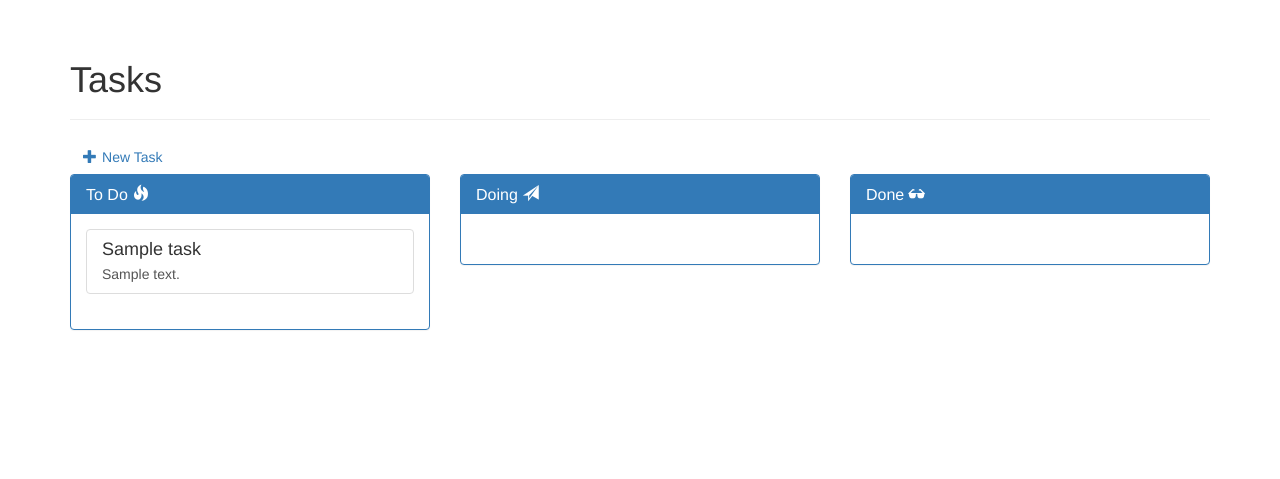
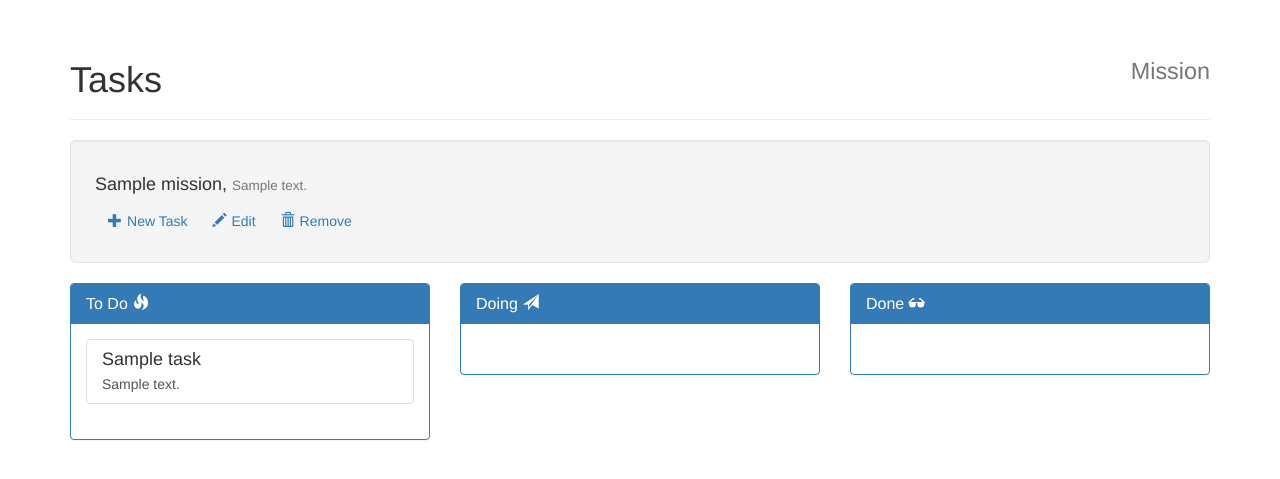
Before and after one commit to gabrielssilva/flasktasks, a Flask app: page /tasks?mission_id=1 in a window 1280 px wide. Shown: the part 52-531 px from the top of the page. Run offline with Flask 2, Linux system fonts and the light colour scheme; tables that the repository leaves empty hold one stand-in row (values such as "Sample post"); some libraries are stand-ins or nearby versions.

Commit message:
Adds missions to task pages, and deletes stuff
Signed-off-by: Gabriel Silva <gabriel93.silva@gmail.com>

```diff
--- /dev/null
+++ b/flasktasks/static/js/application.js
@@ -0,0 +1,19 @@
+$("#delete-task").click(function() {
+    http_delete($(this));
+    return false;
+});
+
+$("#delete-mission").click(function() {
+    http_delete($(this));
+    return false;
+});
+
+function http_delete(element) {
+    $.ajax({
+        url: element.attr('href'),
+        type: 'DELETE',
+        success: function(result) {
+            window.location.href = result;
+        }
+    });
+}
--- a/flasktasks/templates/base.html
+++ b/flasktasks/templates/base.html
@@ -3,8 +3,9 @@
     <head>
         <link rel=stylesheet href="{{ url_for('static',filename='css/bootstrap.css') }}">
         <link rel=stylesheet href="{{ url_for('static',filename='css/application.css') }}">
-        <script src="{{ url_for('static', filename='js/jquery-2.2.4.js') }}" async></script>
-        <script src="{{ url_for('static', filename='js/bootstrap.js') }}" async></script>
+        <script src="{{ url_for('static', filename='js/jquery-2.2.4.js') }}" defer></script>
+        <script src="{{ url_for('static', filename='js/bootstrap.js') }}" defer></script>
+        <script src="{{ url_for('static', filename='js/application.js') }}" defer></script>
         <title>FlaskTasks</title>
     </head>
     <body>
--- a/flasktasks/templates/task/index.html
+++ b/flasktasks/templates/task/index.html
@@ -2,12 +2,24 @@
 {% block body %}
 <div class="container">
     <div class="page-header">
-        <h1>Tasks</h1>
+        <h1>Tasks<small class="pull-right">Mission</small></h1>
     </div>
 
-    <a href="{{ url_for('new_task') }}" class="btn btn-link new-item">
-        <span class="glyphicon glyphicon-plus"></span>New Task
-    </a>
+    {% if mission %}
+        <div class="well well-lg">
+            <h4>{{ mission.title }}, <small>{{ mission.description }}</small></h4>
+            <div class="btn-group task-control" role="group">
+                <a href="{{ url_for('new_task', mission_id=mission.id) }}" class="btn btn-link new-item"><span class="glyphicon glyphicon-plus"></span>New Task</a>
+                <a href="#" class="btn btn-link"><span class="glyphicon glyphicon-pencil"></span>Edit</a>
+                <a href="{{ url_for('delete_mission', mission_id=mission.id) }}" id="delete-mission" class="btn btn-link"><span class="glyphicon glyphicon-trash"></span>Remove</a>
+            </div>
+        </div>
+    {% else %}
+        <a href="{{ url_for('new_task') }}" class="btn btn-link new-item">
+            <span class="glyphicon glyphicon-plus"></span>New Task
+        </a>
+    {% endif %}
+
     <div class="row kanban">
         <div class="col-sm-4">
             {% with title="To Do", status="TO_DO", icon="fire" %}
--- a/flasktasks/templates/task/task.html
+++ b/flasktasks/templates/task/task.html
@@ -19,7 +19,7 @@
             </div>
             <div class="btn-group btn-group-justified" role="group">
                 <a href="#" class="btn btn-link"><span class="glyphicon glyphicon-pencil"></span>Edit</a>
-                <a href="#" class="btn btn-link"><span class="glyphicon glyphicon-trash"></span>Remove</a>
+                <a href="{{ url_for('delete_task', task_id=task.id) }}" id="delete-task" class="btn btn-link"><span class="glyphicon glyphicon-trash"></span>Remove</a>
             </div>
         </div>
     </div>
--- a/flasktasks/views.py
+++ b/flasktasks/views.py
@@ -1,4 +1,4 @@
-from flask import render_template, request, redirect, url_for, abort
+from flask import render_template, request, redirect, url_for, abort, jsonify
 from collections import defaultdict
 from flasktasks import app, db
 from flasktasks.models import Mission, Task, Status
@@ -26,6 +26,7 @@ def new_mission():
 
 @app.route('/tasks')
 def tasks():
+    mission = None
     if request.args.get('mission_id'):
         mission = Mission.query.get_or_404(request.args.get('mission_id'))
         tasks = Task.query.filter_by(mission_id=mission.id)
@@ -36,7 +37,8 @@ def tasks():
     for task in tasks:
         status = Status(task.status).name
         tasks_by_status[status].append(task)
-    return render_template('task/index.html', tasks=tasks_by_status)
+    return render_template('task/index.html', tasks=tasks_by_status,
+                           mission=mission)
 
 @app.route('/tasks/new', methods=['POST', 'GET'])
 def new_task():
@@ -53,14 +55,12 @@ def new_task():
 
 @app.route('/tasks/<int:task_id>')
 def task(task_id):
-    task = Task.query.get(task_id)
-    if task == None: abort(404)
+    task = Task.query.get_or_404(task_id)
     return render_template('task/task.html', task=task)
 
 @app.route('/tasks/<int:task_id>/set_status/<status>')
 def set_status(task_id, status):
-    task = Task.query.get(task_id)
-    if task == None: abort(404)
+    task = Task.query.get_or_404(task_id)
     try:
         task.status = Status[status.upper()].value
     except KeyError:
@@ -69,3 +69,17 @@ def set_status(task_id, status):
     db.session.add(task)
     db.session.commit()
     return redirect(url_for('tasks'))
+
+@app.route('/tasks/<int:task_id>', methods=['DELETE'])
+def delete_task(task_id):
+    task = Task.query.get_or_404(task_id)
+    db.session.delete(task)
+    db.session.commit()
+    return url_for('tasks')
+
+@app.route('/missions/<int:mission_id>', methods=['DELETE'])
+def delete_mission(mission_id):
+    mission = Mission.query.get_or_404(mission_id)
+    db.session.delete(mission)
+    db.session.commit()
+    return url_for('missions')
```
